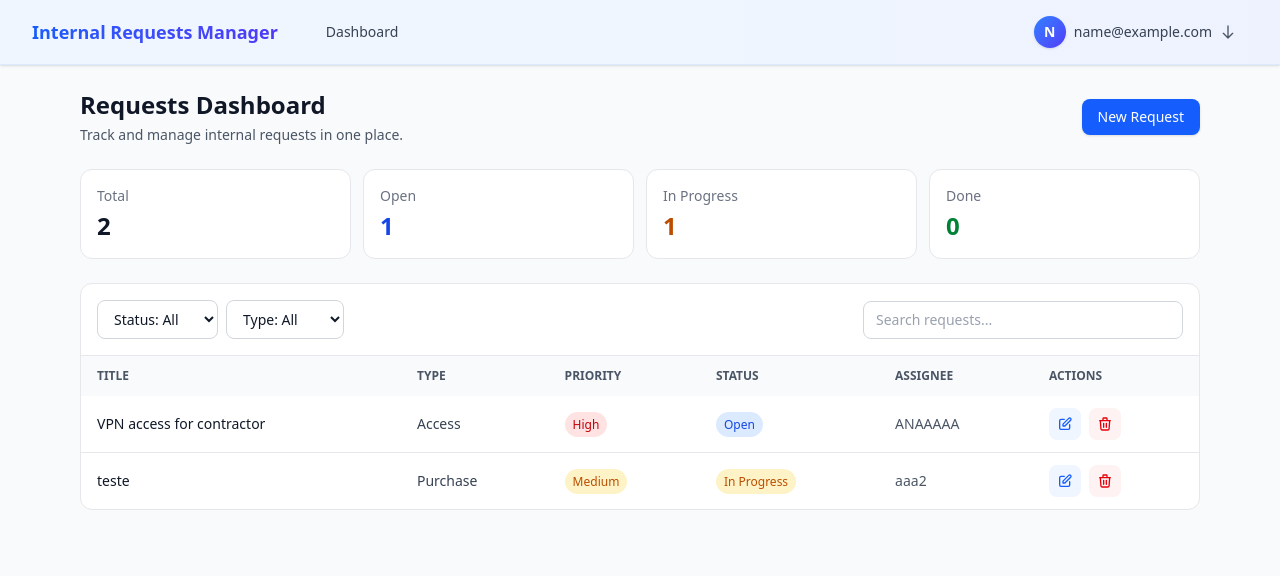
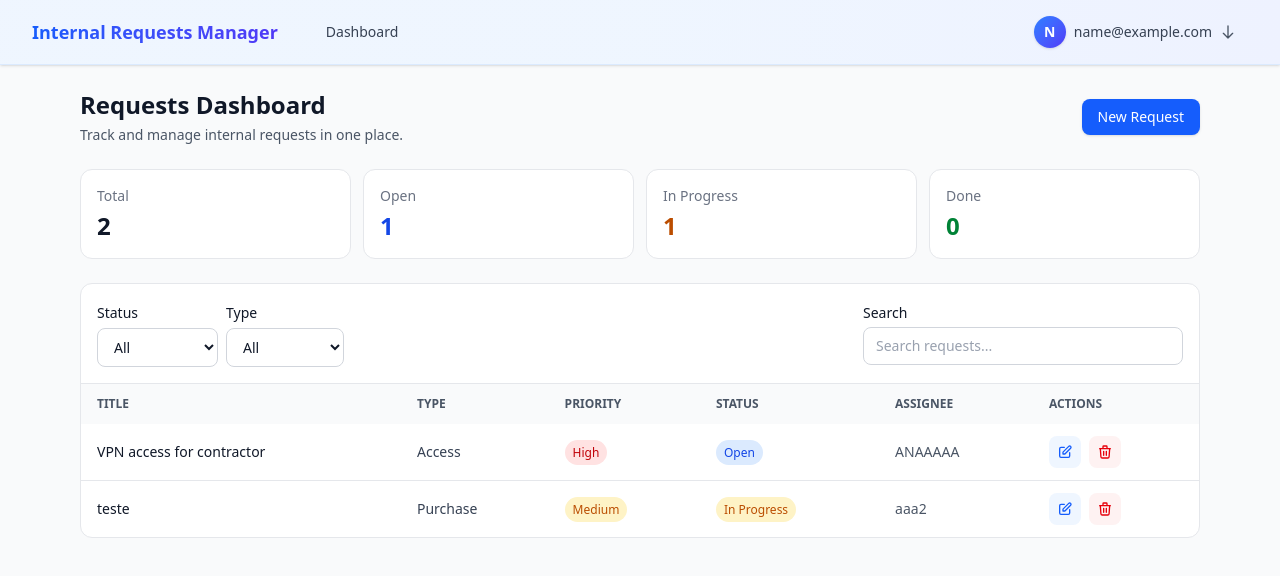
Before and after one commit to thamyresr/internal-requests-manager, a Vue app: page /dashboard in a window 1280 px wide. Both pictures are taken after typing "name@example.com", "Sample123" into the empty fields and a click on the button "Sign in". Shown: the top 576 px of the page. Built offline with nearby package versions, Linux system fonts and the light colour scheme; data requests are answered from the project's data file.

Commit message:
fix(accessibility): fix minor accessibility issues

```diff
--- a/src/components/AppHeader.vue
+++ b/src/components/AppHeader.vue
@@ -57,12 +57,11 @@ function toggleDropdown() {
             <div class="relative">
               <button
                 type="button"
+                id="user-menu-button"
                 @click="toggleDropdown"
                 class="flex items-center gap-2 px-3 py-2 rounded-lg hover:bg-white/50 transition-colors"
                 :aria-expanded="isDropdownOpen"
                 aria-haspopup="true"
-                aria-controls="user-menu-dropdown"
-                aria-label="User menu"
               >
                 <!-- Avatar -->
                 <div class="w-8 h-8 rounded-full bg-gradient-to-br from-blue-500 to-indigo-600 text-white flex items-center justify-center text-sm font-semibold shadow-sm" aria-hidden="true">
@@ -93,8 +92,8 @@ function toggleDropdown() {
                 <div
                   v-if="isDropdownOpen"
                   class="absolute right-0 mt-2 w-48 rounded-lg bg-white shadow-lg border border-gray-200 overflow-hidden"
-                  id="user-menu-dropdown"
                   role="menu"
+                  aria-labelledby="user-menu-button"
                 >
                   <div class="px-4 py-3 border-b border-gray-100">
                     <p class="text-sm text-gray-600">Logged in as</p>
--- a/src/views/DashboardView.vue
+++ b/src/views/DashboardView.vue
@@ -105,22 +105,22 @@ function priorityClasses(priority) {
     <section class="grid grid-cols-1 gap-3 sm:grid-cols-4" aria-label="Request Statistics">
       <div class="rounded-xl border border-gray-200 bg-white p-4">
         <p class="text-sm text-gray-500">Total</p>
-        <p class="mt-1 text-2xl font-semibold text-gray-900" aria-label="Total requests">{{ stats.total }}</p>
+        <p class="mt-1 text-2xl font-semibold text-gray-900">{{ stats.total }}</p>
       </div>
 
       <div class="rounded-xl border border-gray-200 bg-white p-4">
         <p class="text-sm text-gray-500">Open</p>
-        <p class="mt-1 text-2xl font-semibold text-blue-700" aria-label="Open requests">{{ stats.open }}</p>
+        <p class="mt-1 text-2xl font-semibold text-blue-700">{{ stats.open }}</p>
       </div>
 
       <div class="rounded-xl border border-gray-200 bg-white p-4">
         <p class="text-sm text-gray-500">In Progress</p>
-        <p class="mt-1 text-2xl font-semibold text-amber-700" aria-label="In Progress requests">{{ stats.inProgress }}</p>
+        <p class="mt-1 text-2xl font-semibold text-amber-700">{{ stats.inProgress }}</p>
       </div>
 
       <div class="rounded-xl border border-gray-200 bg-white p-4">
         <p class="text-sm text-gray-500">Done</p>
-        <p class="mt-1 text-2xl font-semibold text-green-700" aria-label="Completed requests">{{ stats.done }}</p>
+        <p class="mt-1 text-2xl font-semibold text-green-700">{{ stats.done }}</p>
       </div>
     </section>
 
@@ -130,46 +130,47 @@ function priorityClasses(priority) {
       <div class="border-b border-gray-200 p-4">
         <div class="flex flex-col gap-3 sm:flex-row sm:items-center sm:justify-between">
           <div class="flex flex-col gap-2 sm:flex-row sm:items-center">
-            <label for="status-filter" class="text-sm text-gray-600">
+            <div>
+              <label for="status-filter" class="text-sm font-medium text-gray-900">Status</label>
               <select
                 id="status-filter"
                 v-model="statusFilter"
-                class="w-full rounded-lg border border-gray-300 bg-white px-3 py-2 text-sm text-gray-900 focus:border-blue-500 focus:outline-none focus:ring-2 focus:ring-blue-500/30 sm:w-auto"
-                aria-label="Filter by status"
+                class="block mt-1 rounded-lg border border-gray-300 bg-white px-3 py-2 text-sm text-gray-900 focus:border-blue-500 focus:outline-none focus:ring-2 focus:ring-blue-500/30"
               >
-                <option value="All">Status: All</option>
+                <option value="All">All</option>
                 <option value="Open">Open</option>
                 <option value="In Progress">In Progress</option>
                 <option value="Approved">Approved</option>
                 <option value="Rejected">Rejected</option>
                 <option value="Done">Done</option>
               </select>
-            </label>
+            </div>
 
-            <label for="type-filter" class="text-sm text-gray-600">
+            <div>
+              <label for="type-filter" class="text-sm font-medium text-gray-900">Type</label>
               <select
                 id="type-filter"
                 v-model="typeFilter"
-                class="w-full rounded-lg border border-gray-300 bg-white px-3 py-2 text-sm text-gray-900 focus:border-blue-500 focus:outline-none focus:ring-2 focus:ring-blue-500/30 sm:w-auto"
-                aria-label="Filter by type"
+                class="block mt-1 rounded-lg border border-gray-300 bg-white px-3 py-2 text-sm text-gray-900 focus:border-blue-500 focus:outline-none focus:ring-2 focus:ring-blue-500/30"
               >
-                <option value="All">Type: All</option>
+                <option value="All">All</option>
                 <option value="Access">Access</option>
                 <option value="Equipment">Equipment</option>
                 <option value="Purchase">Purchase</option>
                 <option value="Support">Support</option>
                 <option value="Other">Other</option>
               </select>
-            </label>
+            </div>
           </div>
 
-          <label for="search-input" class="w-full sm:w-80">
+          <label for="search-input" class="w-full sm:w-80 block">
+            <span class="text-sm font-medium text-gray-900 block mb-1">Search</span>
             <input
               id="search-input"
               v-model="query"
+              type="text"
               class="w-full rounded-lg border border-gray-300 bg-white px-3 py-2 text-sm text-gray-900 placeholder:text-gray-400 focus:border-blue-500 focus:outline-none focus:ring-2 focus:ring-blue-500/30"
               placeholder="Search requests..."
-              aria-label="Search requests by title, description, requester, or assignee"
             />
           </label>
         </div>
@@ -208,13 +209,13 @@ function priorityClasses(priority) {
               </td>
 
               <td class="px-4 py-3">
-                <span class="rounded-full px-2 py-1 text-xs font-medium" :class="priorityClasses(r.priority)" :aria-label="`Priority: ${r.priority}`">
+                <span class="rounded-full px-2 py-1 text-xs font-medium" :class="priorityClasses(r.priority)">
                   {{ r.priority }}
                 </span>
               </td>
 
               <td class="px-4 py-3">
-                <span class="rounded-full px-2 py-1 text-xs font-medium" :class="statusClasses(r.status)" :aria-label="`Status: ${r.status}`">
+                <span class="rounded-full px-2 py-1 text-xs font-medium" :class="statusClasses(r.status)">
                   {{ r.status }}
                 </span>
               </td>
```
